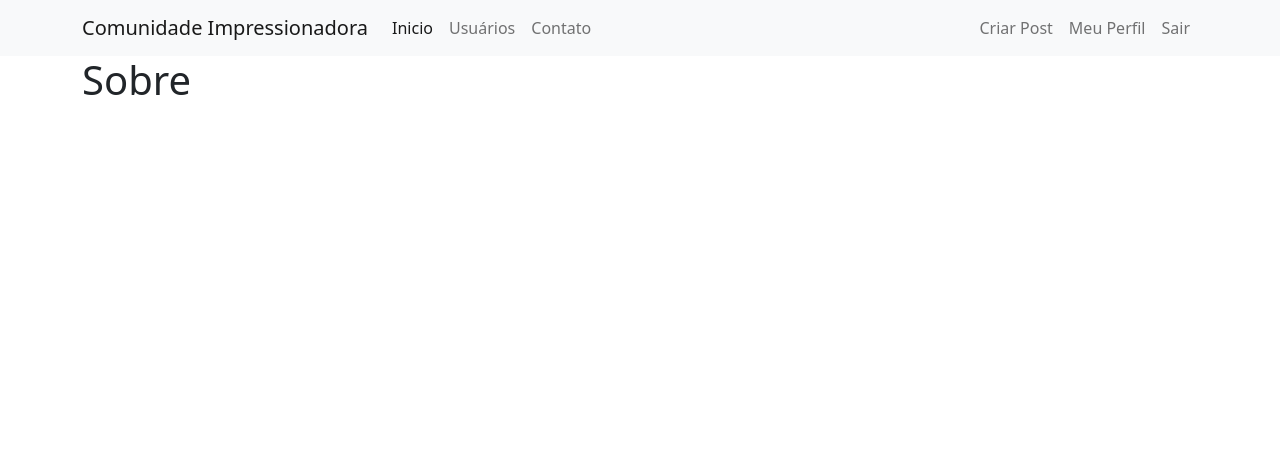
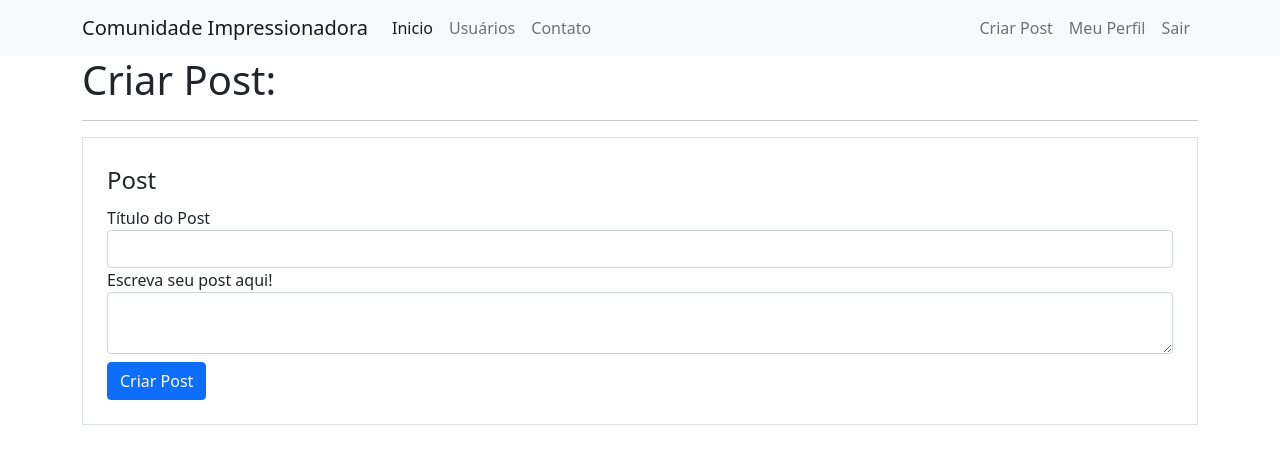
Before and after one commit to SamuelLima0610/Site-Flask-Python-posts, a Flask app: page /post/create in a window 1280 px wide. Shown: the top 464 px of the page. Run offline with Flask 2, Linux system fonts and the light colour scheme; a user stored in the database is signed in; some libraries are stand-ins or nearby versions.

Commit message:
Formulário da criação do Post

```diff
--- a/comunidadeimpressionadora/forms.py
+++ b/comunidadeimpressionadora/forms.py
@@ -1,6 +1,6 @@
 from flask_wtf import FlaskForm
 from flask_wtf.file import FileField, FileAllowed
-from wtforms import StringField, PasswordField, SubmitField, BooleanField
+from wtforms import StringField, PasswordField, SubmitField, BooleanField, TextAreaField
 from wtforms.validators import DataRequired, Length, Email, EqualTo, ValidationError
 from comunidadeimpressionadora.models import User
 from flask_login import current_user
@@ -48,3 +48,10 @@ class FormEditPerfil(FlaskForm):
             user = User.query.filter_by(email=email.data).first()
             if user:
                 raise ValidationError(message="Email já cadastrado!")
+
+
+class FormCriarPost(FlaskForm):
+
+    title= StringField("Título do Post", validators=[DataRequired(), Length(3,140)])
+    body= TextAreaField("Escreva seu post aqui!", validators=[DataRequired()])
+    botao_submit_post = SubmitField("Criar Post")
--- a/comunidadeimpressionadora/routes.py
+++ b/comunidadeimpressionadora/routes.py
@@ -1,9 +1,10 @@
 import secrets
 import os
+from datetime import datetime
 from flask import render_template, redirect, request, flash, url_for
 from comunidadeimpressionadora import app, database, bcrypt
-from comunidadeimpressionadora.forms import FormLogin, FormCriarConta, FormEditPerfil
-from comunidadeimpressionadora.models import User
+from comunidadeimpressionadora.forms import FormLogin, FormCriarConta, FormEditPerfil, FormCriarPost
+from comunidadeimpressionadora.models import User, Post
 from flask_login import login_user, logout_user, current_user, login_required
 from PIL import Image
 
@@ -68,10 +69,17 @@ def logout():
     return redirect(url_for('home'))
 
 
-@app.route("/post/create")
+@app.route("/post/create", methods=["GET", "POST"])
 @login_required
 def create_post():
-    return render_template('createpost.html')
+    form_criar_post = FormCriarPost()
+    if form_criar_post.validate_on_submit():
+        post = Post(title= form_criar_post.title, body= form_criar_post.body, owner= current_user, create_at= datetime.utcnow())
+        database.session.add(post)
+        database.session.commit()
+        flash(f"Post criado com sucesso!", 'alert-success')
+        return redirect(url_for('home'))
+    return render_template('createpost.html', form=form_criar_post)
 
 
 def save_image(image):
--- a/comunidadeimpressionadora/templates/createpost.html
+++ b/comunidadeimpressionadora/templates/createpost.html
@@ -1,6 +1,42 @@
 {% extends 'base.html' %}
 {% block body %}
     <div class="container">
-        <h1>Sobre</h1>
+        <h1>Criar Post:</h1>
+        <hr>
+        <div class="col">
+            <form method="POST" action="" class="border p-4 mt-2">
+                {{form.csrf_token}}
+                <legend>Post</legend>
+                <fieldset>
+                    <div class="form-group">
+                        {{form.title.label(class="form-control-label")}}
+                        {% if form.title.errors%}
+                            {{form.title(class="form-control is-invalid")}}
+                            <div class="invalid-feedback">
+                                {% for erro in form.title.errors%}
+                                    {{erro}}
+                                {% endfor %}
+                            </div>
+                        {% else %}
+                            {{form.title(class="form-control")}}
+                        {% endif%}
+                    </div>
+                    <div class="form-group">
+                        {{form.body.label(class="form-control-label")}}
+                        {% if form.body.errors%}
+                            {{form.body(class="form-control is-invalid")}}
+                            <div class="invalid-feedback">
+                                {% for erro in form.body.errors%}
+                                    {{erro}}
+                                {% endfor %}
+                            </div>
+                        {% else %}
+                            {{form.body(class="form-control")}}
+                        {% endif%}
+                    </div>
+                </fieldset>
+                {{form.botao_submit_post(class="btn btn-primary mt-2")}}
+            </form>
+        </div>
     </div>
 {% endblock %}
```
